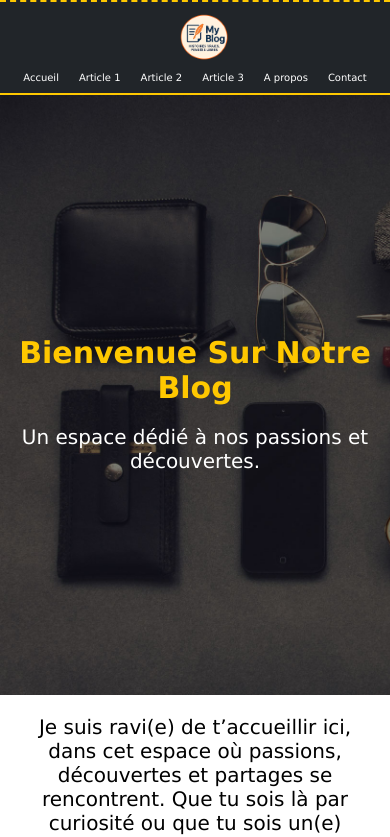
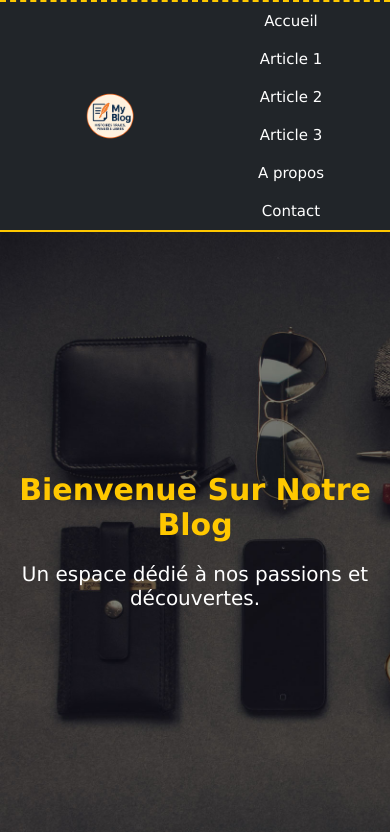
Before and after one commit to baye-mbacke-ndiaye/mybolog, a plain HTML site: page index.html in a window 390 px wide. Shown: the top 837 px of the page. Drawn offline with Linux system fonts and the light colour scheme.

Commit message:
responsive nav bar

```diff
--- a/styles/responsive.css
+++ b/styles/responsive.css
@@ -6,7 +6,8 @@
     display: flex;
     justify-content: center;
     align-items: center;
-    font-size: 10px;
+    font-size: 15px;
+    flex-direction: column;
      width: 100%;
 
   }
@@ -19,9 +20,9 @@
 
   .first-menu {
     display: flex;
-    justify-content: center;
+    justify-content: space-around;
     align-items: center;
-    flex-direction: column;
+    /* flex-direction: column; */
     gap: 10px;
   }
 
--- a/styles/style.css
+++ b/styles/style.css
@@ -3,6 +3,7 @@
   margin: 0;
   box-sizing: border-box;
   text-decoration: none;
+  /* outline: 1px solid green; */
 }
 
 body {
```
